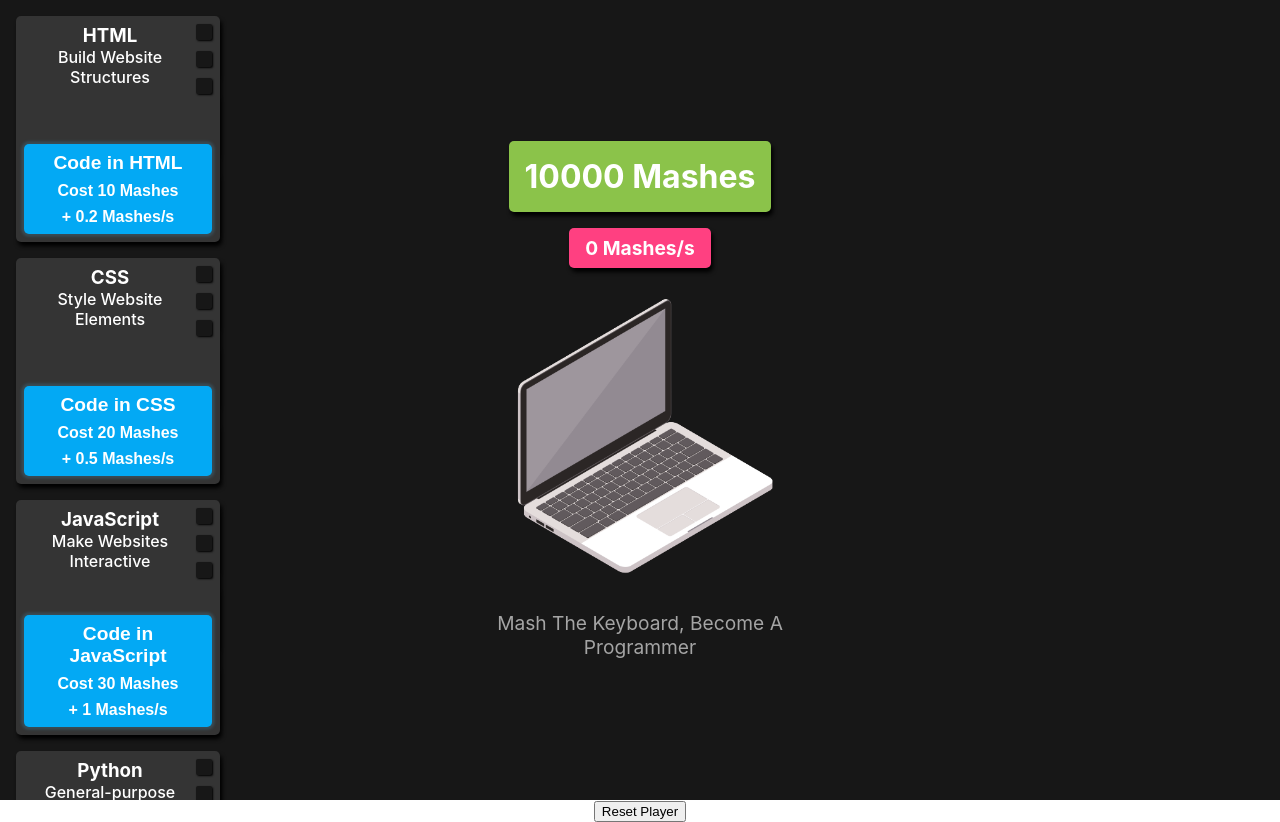
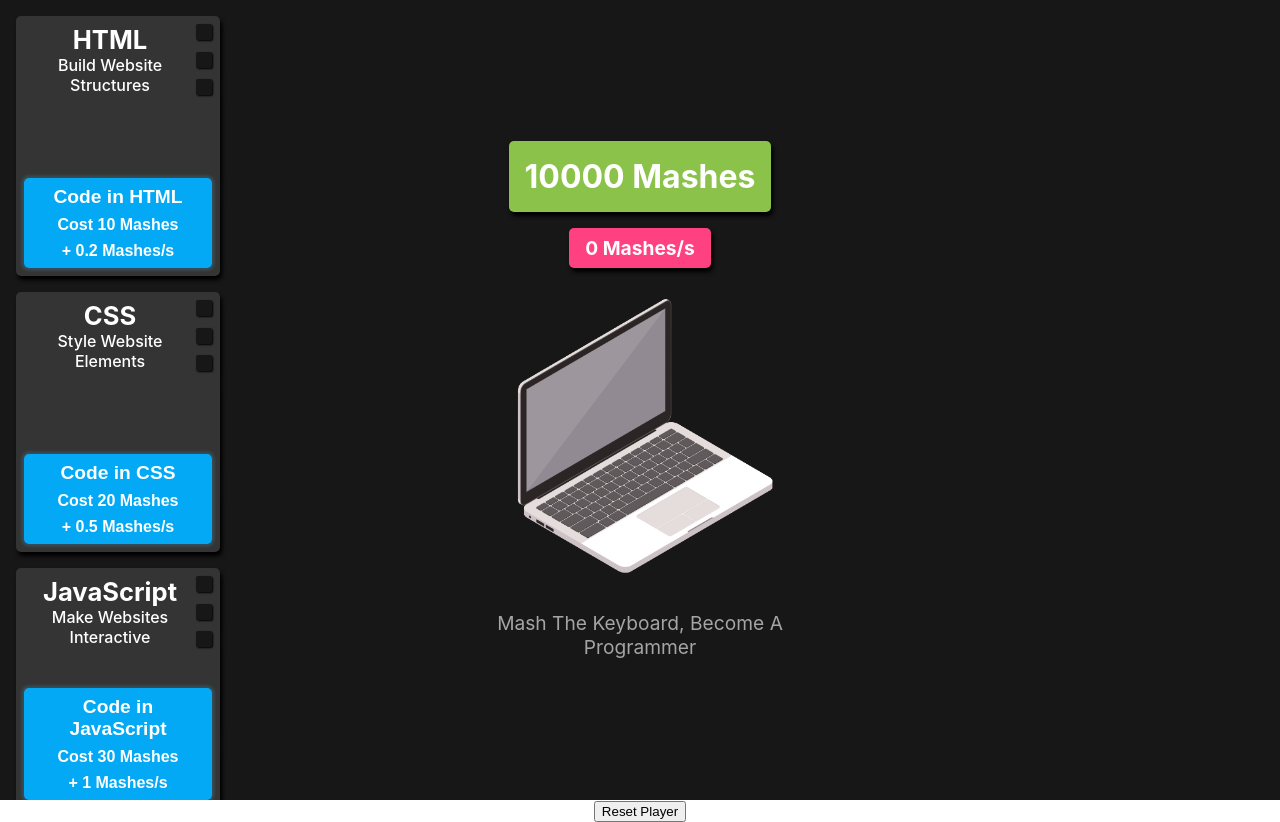
Before and after one commit to AntonErikssonCode/keyboard-masher, a React (Create React App) app: page / in a window 1280 px wide. Built offline with nearby package versions, Linux system fonts and the light colour scheme.

Commit message:
upgradesConfig updates with bonuses

```diff
--- a/src/components/upgradesSection/Perk.tsx
+++ b/src/components/upgradesSection/Perk.tsx
@@ -15,7 +15,7 @@ function Perk({
   perk,
   index,
   upgradeName,
-  animate
+  animate,
 }: Perk) {
   const [isPressed, setIsPressed] = useState(false);
   const [isBought, setIsBought] = useState(isPerkBought());
@@ -75,10 +75,17 @@ function Perk({
   }
 
   return (
-    <div className={`perk default-border crazy-box-shadow ${animate?"perks-animate":""} ${"perk"+index}`}>
+    <div
+      className={`perk default-border crazy-box-shadow ${
+        animate ? "perks-animate" : ""
+      } ${"perk" + index}`}
+    >
       <div className="perk-info">
         <h4>{perk.name}</h4>
-        <h5>{perk.bonus}</h5>
+        {perk.bonus.map((bonus:any) => {
+
+          return <h5>{bonus.bonusText}</h5>;
+        })}
       </div>
 
       {!isBought ? (
--- a/src/components/upgradesSection/Upgrade.tsx
+++ b/src/components/upgradesSection/Upgrade.tsx
@@ -1,208 +1,3 @@
-/* import React, { useEffect, useState } from "react";
-import "./upgrade.css";
-import balanceConfig from "../../config/balanceConfig";
-import Perk from "./Perk";
-import showTwoDecimals from "../../utlity/utilityFunctions";
-
-interface UpgradeProps {
-  upgrade: any;
-  playerInfo: any;
-  handleSetPlayerInfo: (info: any) => void;
-  upgradeOpen: any;
-  handleSetUpgradeOpen: (index: number, open: boolean) => void;
-  index: number;
-}
-function Upgrade({ handleSetPlayerInfo, upgrade, playerInfo }: UpgradeProps) {
-  const { name, description, perks, difficulty, mashPerSec } = upgrade;
-  const [isPressed, setIsPressed] = useState(false);
-  const [mps, setMps] = useState(0);
-  const [newCost, setNewCost] = useState(getCost(playerInfo, upgrade));
-  const [bought, setBought] = useState(getBought(playerInfo, upgrade));
-  const [open, setOpen] = useState(false);
-
-  function handleOpen() {
-    setOpen(!open);
-  }
-
-
-
-  function handleMouseDown() {
-    setIsPressed(true);
-  }
-
-  function handleMouseUp() {
-    setIsPressed(false);
-  }
-
-  const [numberOfPerks, setGetNumberOfOwnedPerks] = useState(
-    getNumberOfOwnedPerks(playerInfo, upgrade)
-  );
-
-  useEffect(() => {
-    setGetNumberOfOwnedPerks(getNumberOfOwnedPerks(playerInfo, upgrade));
-    setNewCost(getCost(playerInfo, upgrade));
-    setBought(getBought(playerInfo, upgrade));
-    setMps(showTwoDecimals(getMPS(mashPerSec, bought)));
-  }, [playerInfo]);
-
-
-  function getMPS(mashPerSec:number, bought:number){
-    return  mashPerSec * bought;
-  }
-
-
-  function getNumberOfOwnedPerks(playerInfo: any, upgrade: any) {
-    const upgradeName = upgrade.name;
-    const upgradesOwnedArray = playerInfo.upgradesOwned;
-    let num = 0;
-    upgradesOwnedArray.forEach((element: any) => {
-      if (element.name === upgradeName) {
-        num = element.perks;
-      }
-    });
-    return num;
-  }
-
-  function isPerkOwned(playerInfo: any, upgrade: any, perkIndex: number) {
-    const upgradeName = upgrade.name;
-    const upgradesOwnedArray = playerInfo.upgradesOwned;
-    let perkOwned = false;
-    upgradesOwnedArray.forEach((element: any) => {
-      if (element.name === upgradeName) {
-        perkOwned = element.perksOwned[perkIndex].owned;
-      }
-    });
-    return perkOwned;
-  }
-
-
-  function getBought(playerInfo: any, upgrade: any) {
-    const upgradeName = upgrade.name;
-    const upgradesOwnedArray = playerInfo.upgradesOwned;
-    let bought = 0;
-    upgradesOwnedArray.forEach((element: any) => {
-      if (element.name === upgradeName) {
-        bought = element.number;
-      }
-    });
-    return bought;
-  }
-
-  function getCost(playerInfo: any, upgrade: any) {
-    const upgradeName = upgrade.name;
-    const upgradesOwnedArray = playerInfo.upgradesOwned;
-    const numberOfOwned = playerInfo.upgradesOwned;
-    let mutiplier = 1;
-    upgradesOwnedArray.forEach((element: any) => {
-      if (element.name === upgradeName) {
-        mutiplier = element.number + 1;
-      }
-    });
-
-    const newPrice = Math.ceil(
-      mutiplier === 0
-        ? upgrade.cost
-        : upgrade.cost * Math.pow(mutiplier, balanceConfig.upgradesMutiplier)
-    );
-    return newPrice;
-  }
-
-  function handleBuy() {
-    if (playerInfo.currentMashes >= newCost) {
-      const updatedPlayerInfo = {
-        ...playerInfo,
-        currentMashes: Math.ceil(playerInfo.currentMashes - newCost),
-
-        upgradesOwned: playerInfo.upgradesOwned.map((upgradeOwned: any) => {
-          if (upgradeOwned.name === upgrade.name) {
-            return {
-              ...upgradeOwned,
-              number: upgradeOwned.number + 1,
-            };
-          }
-          return upgradeOwned;
-        }),
-      };
-
-      handleSetPlayerInfo(updatedPlayerInfo);
-    }
-  }
-
-  return (
-    <div className="upgradesSection" >
-      <div className="upgrades-container crazy-box-shadow default-border" onClick={handleOpen}>
-        <div className="upgrades-container-1">
-          <div className="upgrades-container-2">
-            {bought ? (
-              <h3 >{name + "  (" + bought + " Days)"}</h3>
-            ) : (
-              <h3>{name +"  "}</h3>
-            )}
-
-            <h4 className="upgrades-description">{description}</h4>
-            {bought ? (
-               <h4 className="upgrades-mashesPerSec">{"+ "+mps + " Mashes/s"}</h4>
-            ) : (
-             null
-            )}
-
-          </div>
-          <div className="upgrades-container-3">
-            {perks.map((perk: any, index: number) => {
-
-              return (
-                <div
-                  key={name + index}
-                  className={`upgrade-bought ${
-                    isPerkOwned(playerInfo, upgrade, index)
-                      ? "upgrade-bought-true"
-                      : ""
-                  } `}
-                ></div>
-              );
-            })}
-          </div>
-        </div>
-        <button
-          className={`button-code crazy-box-shadow default-border ${
-            playerInfo.currentMashes >= newCost
-              ? "button-code-glow"
-              : "cant-afford-upgrade"
-          }  ${isPressed ? "pressed" : ""}  `}
-          onMouseDown={handleMouseDown}
-          onMouseUp={handleMouseUp}
-          onClick={(event) => {
-            event.stopPropagation(); // Prevent event propagation
-            handleBuy();
-          }}
-        >
-          <h3 className="">{"Code in " + name}</h3>
-          <h4 className="">{"Cost " + newCost + " Mashes"}</h4>
-          <h4 className="">{ "+ " +mashPerSec+ " Mashes/s"}</h4>
-        </button>
-      </div>
-      <div className="perks-container">
-        {perks.map((perk: any, index: number) => {
-          if (open) {
-            return (
-              <Perk
-                handleSetPlayerInfo={handleSetPlayerInfo}
-                key={perk.name + index}
-                perk={perk}
-                playerInfo={playerInfo}
-                index={index}
-                upgradeName={name}
-              />
-            );
-          }
-        })}
-      </div>
-    </div>
-  );
-}
-
-export default Upgrade;
- */
 import React, { useEffect, useState } from "react";
 import "./upgrade.css";
 import balanceConfig from "../../config/balanceConfig";
@@ -228,8 +23,6 @@ function Upgrade({ handleSetPlayerInfo, upgrade, playerInfo }: UpgradeProps) {
     setOpen(!open);
   }
 
-
-
   function handleMouseDown() {
     setIsPressed(true);
   }
@@ -249,11 +42,9 @@ function Upgrade({ handleSetPlayerInfo, upgrade, playerInfo }: UpgradeProps) {
     setMps(showTwoDecimals(getMPS(mashPerSec, bought)));
   }, [playerInfo]);
 
-
-  function getMPS(mashPerSec:number, bought:number){
-    return  mashPerSec * bought;
+  function getMPS(mashPerSec: number, bought: number) {
+    return mashPerSec * bought;
   }
-
 
   function getNumberOfOwnedPerks(playerInfo: any, upgrade: any) {
     const upgradeName = upgrade.name;
@@ -334,23 +125,27 @@ function Upgrade({ handleSetPlayerInfo, upgrade, playerInfo }: UpgradeProps) {
   }
 
   return (
-    <div className="upgradesSection" >
-      <div className="upgrades-container crazy-box-shadow default-border" onClick={handleOpen}>
+    <div className="upgradesSection">
+      <div
+        className="upgrades-container crazy-box-shadow default-border"
+        onClick={handleOpen}
+      >
         <div className="upgrades-container-1">
           <div className="upgrades-container-2">
             {bought ? (
-              <h3 >{name + "  (" + bought + " Days)"}</h3>
+              <h3 className="upgrade-title">
+                {name + "  (" + bought + " Days)"}
+              </h3>
             ) : (
-              <h3>{name +"  "}</h3>
+              <h3 className="upgrade-title">{name + "  "}</h3>
             )}
 
             <h4 className="upgrades-description">{description}</h4>
             {bought ? (
-               <h4 className="upgrades-mashesPerSec">{"+ "+mps + " Mashes/s"}</h4>
-            ) : (
-             null
-            )}
-
+              <h4 className="upgrades-mashesPerSec">
+                {"+ " + mps + " Mashes/s"}
+              </h4>
+            ) : null}
           </div>
           <div className="upgrades-container-3">
             {perks.map((perk: any, index: number) => {
@@ -386,12 +181,11 @@ function Upgrade({ handleSetPlayerInfo, upgrade, playerInfo }: UpgradeProps) {
         >
           <h3 className="">{"Code in " + name}</h3>
           <h4 className="">{"Cost " + newCost + " Mashes"}</h4>
-          <h4 className="">{ "+ " +mashPerSec+ " Mashes/s"}</h4>
+          <h4 className="">{"+ " + mashPerSec + " Mashes/s"}</h4>
         </button>
       </div>
       <div className="perks-container">
         {perks.map((perk: any, index: number) => {
-
           return (
             <Perk
               handleSetPlayerInfo={handleSetPlayerInfo}
@@ -403,7 +197,6 @@ function Upgrade({ handleSetPlayerInfo, upgrade, playerInfo }: UpgradeProps) {
               animate={open}
             />
           );
-
         })}
       </div>
     </div>
--- a/src/components/upgradesSection/perk.css
+++ b/src/components/upgradesSection/perk.css
@@ -11,8 +11,9 @@
   transition: tra;
   background-color: var(--background-color2);
   color: white;
-  padding: 0.2rem 0.5rem;
+  padding: 0.5rem 0.5rem;
   justify-content: space-between;
+  align-items: center;
 
   transform: translateX(-110%);
 }
@@ -37,13 +38,15 @@
   border: none;
   background-color: var(--accent-color);
   color: var(--text-color);
-  padding: 1rem;
+  padding: 0.2rem 0.5rem ;
   cursor: pointer;
   display: flex;
   flex-direction: column;
   justify-content: center;
   align-items: center;
   transition: transform 0.1s ease;
+  height: 36px;
+  max-height: 40px;
 }
 
 .cant-afford-upgrade {
--- a/src/components/upgradesSection/upgrade.css
+++ b/src/components/upgradesSection/upgrade.css
@@ -15,6 +15,9 @@
   justify-content: space-between;
   z-index: 3;
 
+}
+.upgrade-title{
+  font-size: 1.6rem;
 }
 
 .upgrades-container-1 {
--- a/src/config/upgradesConfig.tsx
+++ b/src/config/upgradesConfig.tsx
@@ -12,14 +12,15 @@ const upgradesConfig = [
         cost: 10,
         description: "Create a simple blog using HTML.",
         areas: ["Content Creation", "Web Publishing"],
-        bonus: "+2 per Mash",
+        bonus:[{type: "mash", bonusText: "+2 per Mash", mash:2}]
+
       },
       {
         name: "Webpage from the 90s",
         cost: 15,
         description: "Design a webpage with a nostalgic 90s look using HTML.",
         areas: ["Retro Web Design"],
-        bonus: "+2 per Mash",
+        bonus:[{type: "mutiply", bonusText: "Doubles HTML Effectivity", mutiplier:2}]
       },
       {
         name: "Responsive Layout",
@@ -27,7 +28,7 @@ const upgradesConfig = [
         description:
           "Make your website adapt to different screen sizes using CSS media queries.",
         areas: ["Responsive Design"],
-        bonus: "+2 per Mash",
+        bonus:[{type: "secret", bonusText: "NERD OUT!"}]
       },
     ],
   },
@@ -45,7 +46,7 @@ const upgradesConfig = [
         description:
           "Add engaging animations and transitions to elements using CSS keyframes.",
         areas: ["User Experience", "Web Design"],
-        bonus: "+2 per Mash",
+        bonus:[{type: "mash", bonusText: "+5 per Mash", mash:5}]
       },
       {
         name: "CSS Grid Layout",
@@ -53,7 +54,7 @@ const upgradesConfig = [
         description:
           "Create complex grid-based layouts with ease using CSS grid.",
         areas: ["Layout Design", "Responsive Design"],
-        bonus: "+2 per Mash",
+        bonus:[{type: "mutiply", bonusText: "Doubles CSS Effectivity", mutiplier:2}]
       },
       {
         name: "Flexbox",
@@ -61,7 +62,7 @@ const upgradesConfig = [
         description:
           "Efficiently arrange and align elements using CSS flexbox.",
         areas: ["Responsive Design", "User Interface"],
-        bonus: "+2 per Mash",
+        bonus:[{type: "secret", bonusText: "NERD OUT!"}]
       },
     ],
   },
@@ -78,7 +79,7 @@ const upgradesConfig = [
         cost: 10,
         description: "Validate user inputs in forms using JavaScript.",
         areas: ["Data Validation", "Form Handling"],
-        bonus: "+2 per Mash",
+        bonus:[{type: "mash", bonusText: "+5 per Mash", mash:5}]
       },
       {
         name: "DOM Manipulation",
@@ -86,7 +87,7 @@ const upgradesConfig = [
         description:
           "Dynamically modify and interact with website elements using JavaScript and the Document Object Model (DOM).",
         areas: ["Dynamic Web Content", "User Interaction"],
-        bonus: "+2 per Mash",
+        bonus:[{type: "mutiply", bonusText: "Doubles JavaScript Effectivity", mutiplier:2}]
       },
       {
         name: "AJAX Requests",
@@ -94,7 +95,7 @@ const upgradesConfig = [
         description:
           "Fetch and update data from the server asynchronously using JavaScript.",
         areas: ["Server Communication", "Data Retrieval"],
-        bonus: "+2 per Mash",
+        bonus:[{type: "secret", bonusText: "NERD OUT!"}]
       },
     ],
   },
@@ -112,7 +113,7 @@ const upgradesConfig = [
         description:
           "Perform data manipulation, exploration, and analysis using Python libraries like Pandas and NumPy.",
         areas: ["Data Science", "Data Visualization"],
-        bonus: "+2 per Mash",
+        bonus:[{type: "mash", bonusText: "+5 per Mash", mash:5}]
       },
       {
         name: "Web Scraping",
@@ -120,7 +121,7 @@ const upgradesConfig = [
         description:
           "Extract data from websites programmatically using Python libraries like BeautifulSoup.",
         areas: ["Data Extraction", "Web Data Mining"],
-        bonus: "+2 per Mash",
+        bonus:[{type: "mutiply", bonusText: "Doubles Python Effectivity", mutiplier:2}]
       },
       {
         name: "Machine Learning",
@@ -128,7 +129,7 @@ const upgradesConfig = [
         description:
           "Build and train machine learning models using libraries like scikit-learn and TensorFlow.",
         areas: ["Artificial Intelligence", "Predictive Modeling"],
-        bonus: "+2 per Mash",
+        bonus:[{type: "secret", bonusText: "NERD OUT!"}]
       },
     ],
   },
@@ -146,7 +147,7 @@ const upgradesConfig = [
         description:
           "Learn the principles of object-oriented programming using Java.",
         areas: ["Software Design", "Modularity"],
-        bonus: "+2 per Mash",
+        bonus:[{type: "mash", bonusText: "+5 per Mash", mash:5}]
       },
       {
         name: "Database Integration",
@@ -154,7 +155,7 @@ const upgradesConfig = [
         description:
           "Connect and interact with databases using Java database connectivity (JDBC).",
         areas: ["Data Persistence", "Database Management"],
-        bonus: "+2 per Mash",
+        bonus:[{type: "mutiply", bonusText: "Doubles Java Effectivity", mutiplier:2}]
       },
       {
         name: "Web Services",
@@ -162,7 +163,7 @@ const upgradesConfig = [
         description:
           "Build and consume web services using Java frameworks like Spring and JAX-RS.",
         areas: ["API Development", "Integration"],
-        bonus: "+2 per Mash",
+        bonus:[{type: "secret", bonusText: "NERD OUT!"}]
       },
       // ... add more objects here
     ],
```
Lines whose indentation alone changed are shown as unchanged.
